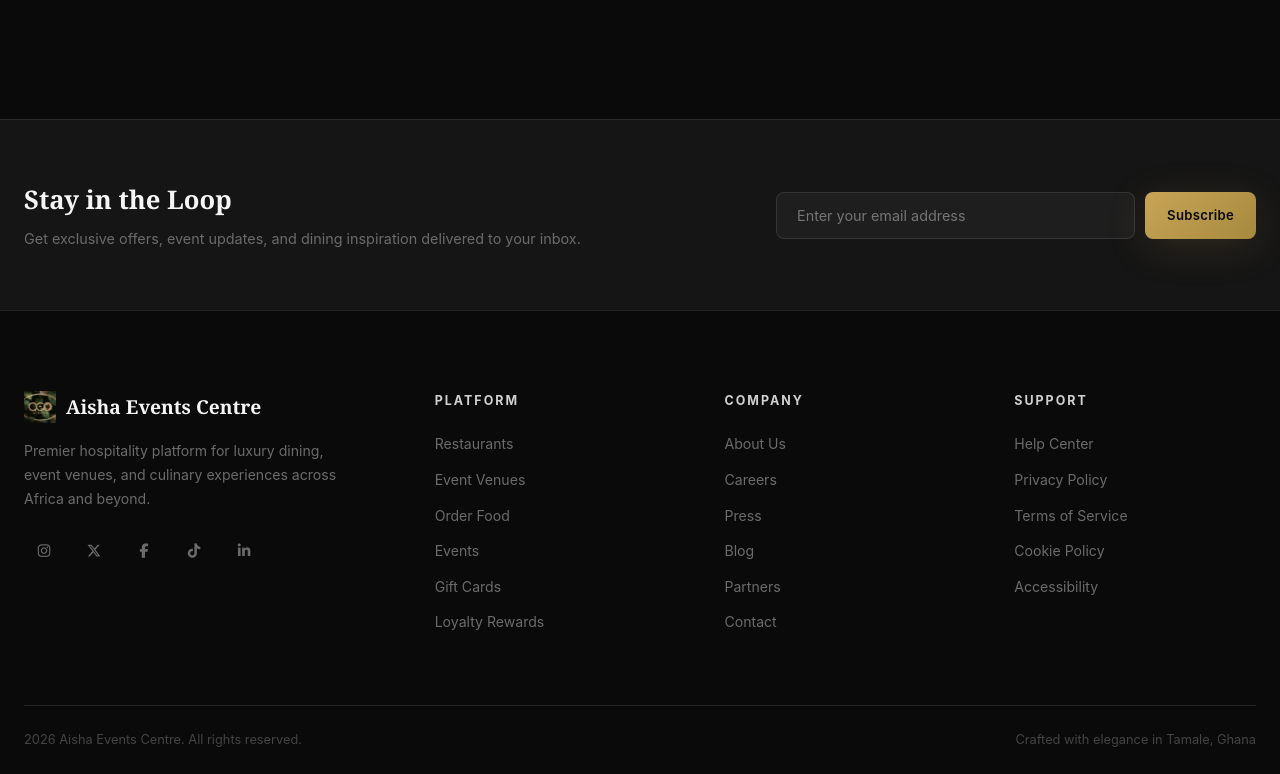
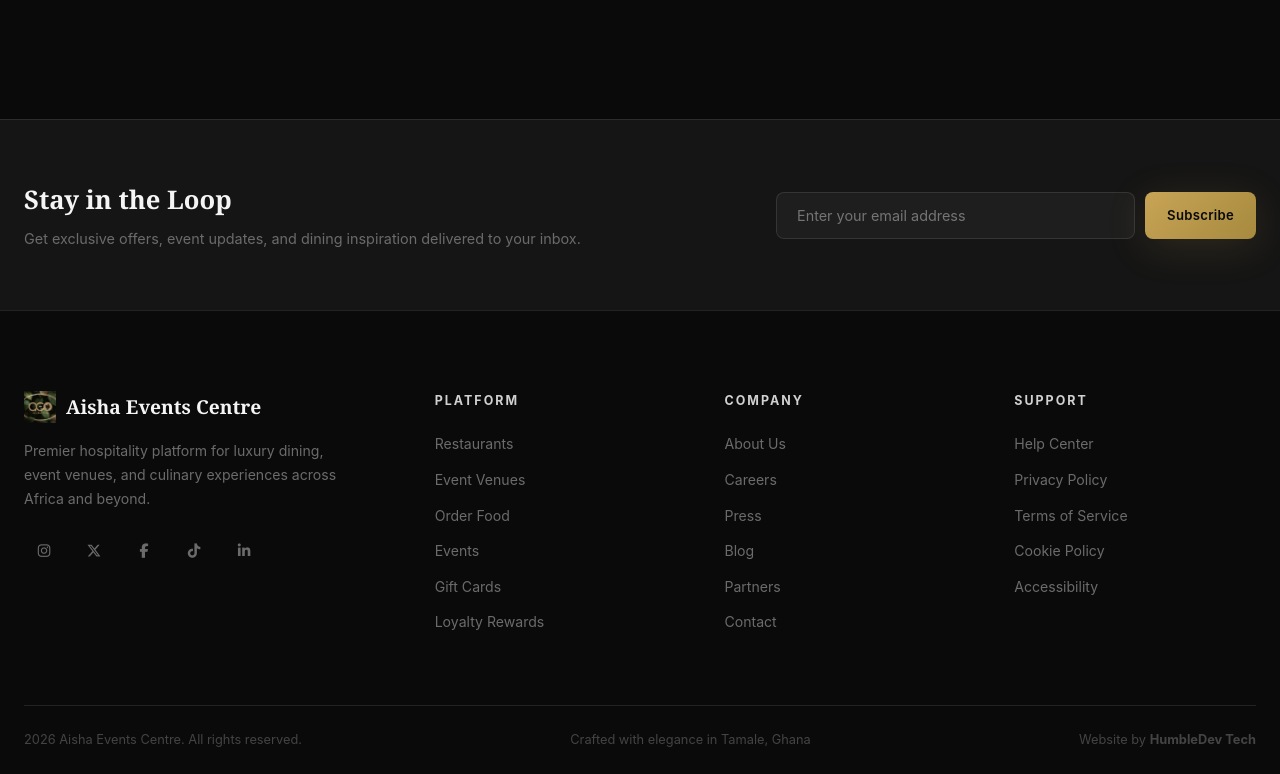
Before and after one commit to Humblekin/Aisha-Events, a React (Vite) app: page / in a window 1280 px wide. Shown: the part 6041-6815 px from the top of the page. Built offline with nearby package versions, Linux system fonts and the light colour scheme; no server answers; the database is empty; a web font is replaced by a local one.

Commit message:
add HumbleDev Tech credit in footer

```diff
--- a/src/components/public/Footer.jsx
+++ b/src/components/public/Footer.jsx
@@ -55,6 +55,7 @@
         <div className="footer-bottom">
           <span>{new Date().getFullYear()} Aisha Events Centre. All rights reserved.</span>
           <span>Crafted with elegance in Tamale, Ghana</span>
+          <span>Website by <strong>HumbleDev Tech</strong></span>
         </div>
       </div>
     </footer>
```
Also changed, not shown: src/assets/Aisha images/Burger.jpg (added).
